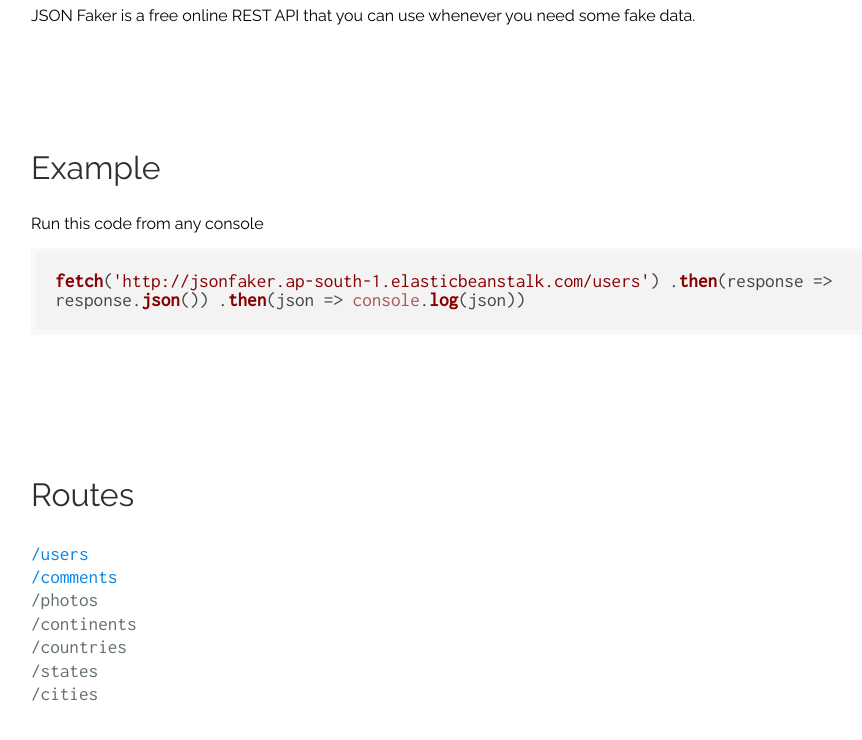
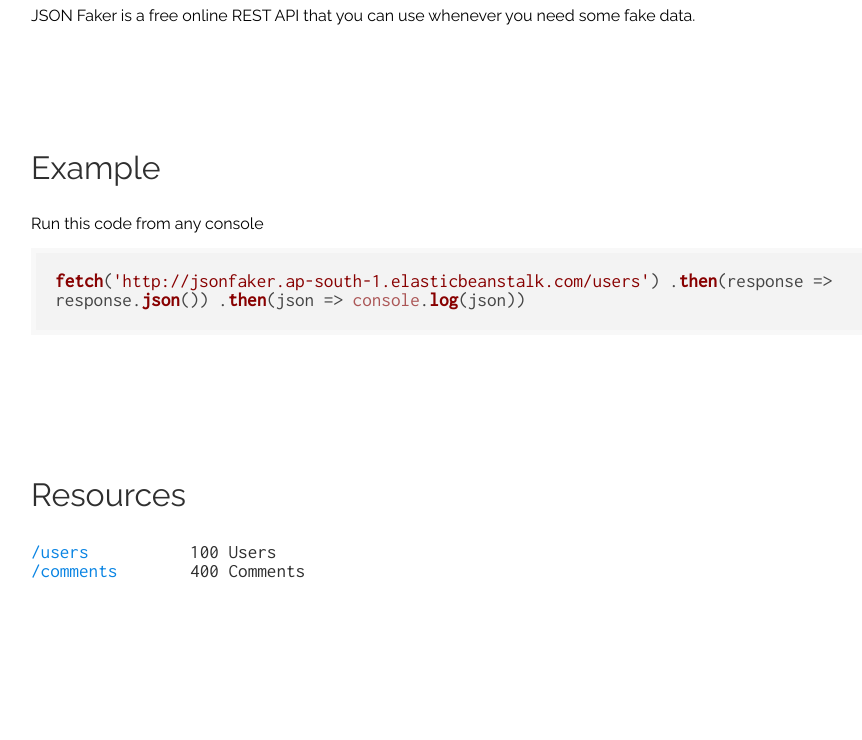
Before and after one commit to bijaydas/jsonfaker, a website: page public/index.html in a window 1280 px wide. Shown: the part 591-1331 px from the top of the page, without its empty margins (145-1007 px from the left). After the commit the page ends 1220 px from the top, so only its background shows below. Drawn offline with nearby package versions, Linux system fonts and the light colour scheme.

Commit message:
Replace table instead of ul in resources

```diff
--- a/public/css/master.css
+++ b/public/css/master.css
@@ -78,16 +78,13 @@ main.documentation .row .code-row {
 
 /* Routes */
 
-main.documentation .row .api-routes ul li {
-    line-height: 1.4rem;
+main.documentation .row .api-routes table {
+    width: 40%;
+    font-size: 1.2rem;
+    font-family: 'Inconsolata';
+    color: var(--color-gray);
 }
 
-main.documentation .row .api-routes ul li a {
+main.documentation .row .api-routes a {
     text-decoration: none;
-    font-size: 1.2rem;
-    font-family: 'Inconsolata';
 }
-
-main.documentation .row .api-routes ul li a:not(.lnk-stop):hover {
-    text-decoration: underline;
-}
--- a/public/index.html
+++ b/public/index.html
@@ -75,17 +75,19 @@
             </div>
 
             <div class="row">
-                <h3 class="font-Raleway">Routes</h3>
+                <h3 class="font-Raleway">Resources</h3>
                 <div class="api-routes">
-                    <ul>
-                        <li><a class="lnk-font-blue" target="_blank" href="/users">/users</a></li>
-                        <li><a class="lnk-font-blue" target="_blank" href="/comments">/comments</a></li>
-                        <li><a class="lnk-stop" target="_blank" href="/photos">/photos</a></li>
-                        <li><a class="lnk-stop" target="_blank" href="/continents">/continents</a></li>
-                        <li><a class="lnk-stop" target="_blank" href="/countries">/countries</a></li>
-                        <li><a class="lnk-stop" target="_blank" href="/states">/states</a></li>
-                        <li><a class="lnk-stop" target="_blank" href="/cities">/cities</a></li>
-                    </ul>
+                    <table>
+                        <tr>
+                            <td><a class="lnk-font-blue" target="_blank" href="/users">/users</a></td>
+                            <td>100 Users</td>
+                        </tr>
+
+                        <tr>
+                            <td><a class="lnk-font-blue" target="_blank" href="/comments">/comments</a></td>
+                            <td>400 Comments</td>
+                        </tr>
+                    </table>
                 </div>
             </div>
         </main>
```
